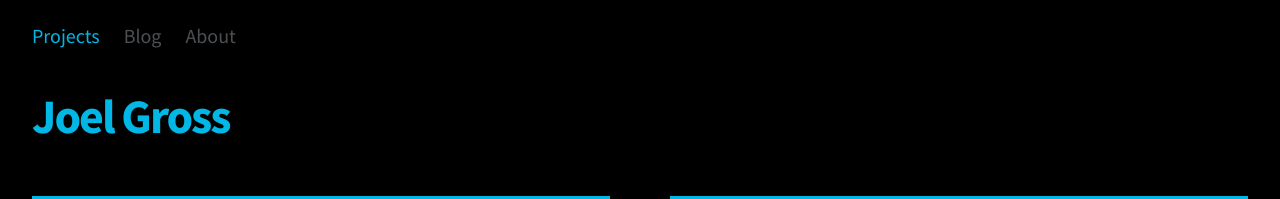
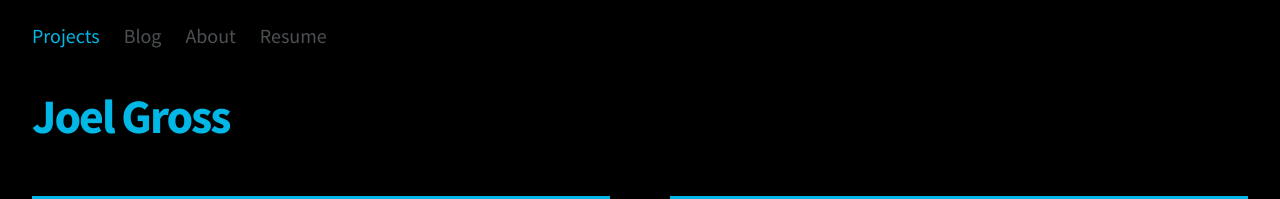
Before and after one commit to JAGJ10/jagj10.github.io, a Jekyll site: the page built from index.html, in a window 1280 px wide. Shown: the top 199 px of the page. Built offline with Jekyll 4.4.1, drawn with Linux system fonts in a browser that asks for light colours.

Commit message:
resume button?

```diff
--- a/_layouts/default.html
+++ b/_layouts/default.html
@@ -33,6 +33,9 @@
             <li class="about {% if page.section == "about" %}selected{% endif %}">
                 <a href="/about/">About</a>
             </li>
+            <li class="resume">
+                <a href="../resume/Resume.pdf">Resume</a>
+            </li>
         </ul>
     </div>
 </div>
```
